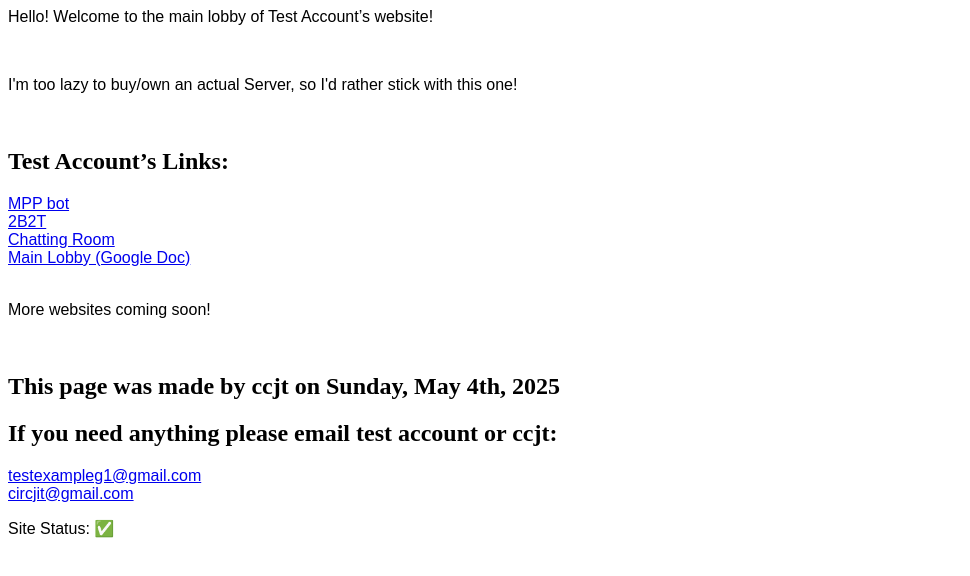
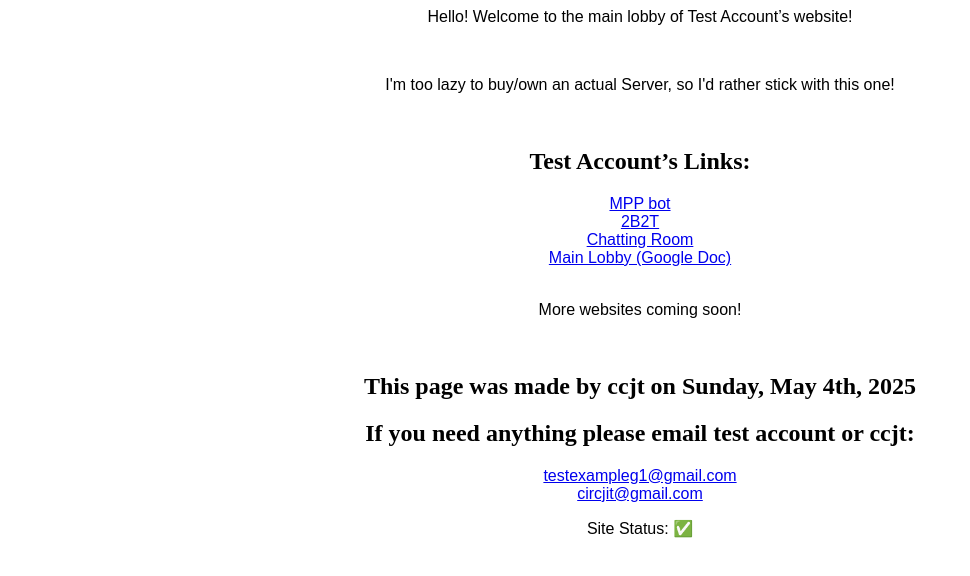
Before and after one commit to ccjit/official-testbot-website, a plain HTML site: page main-lobby/index.html in a window 1280 px wide. Shown: the whole page, without its empty margins (0-970 px from the left). Drawn offline with Linux system fonts and the light colour scheme.

Commit message:
Update css.css

```diff
--- a/main-lobby/css.css
+++ b/main-lobby/css.css
@@ -1,3 +1,8 @@
+body {
+  background-color: #ffffff;
+  text-align: center;
+  vertical-align: middle;
+}
 .p1 {
   font-family: Arial, Helvetica, sans-serif;
 }
```
